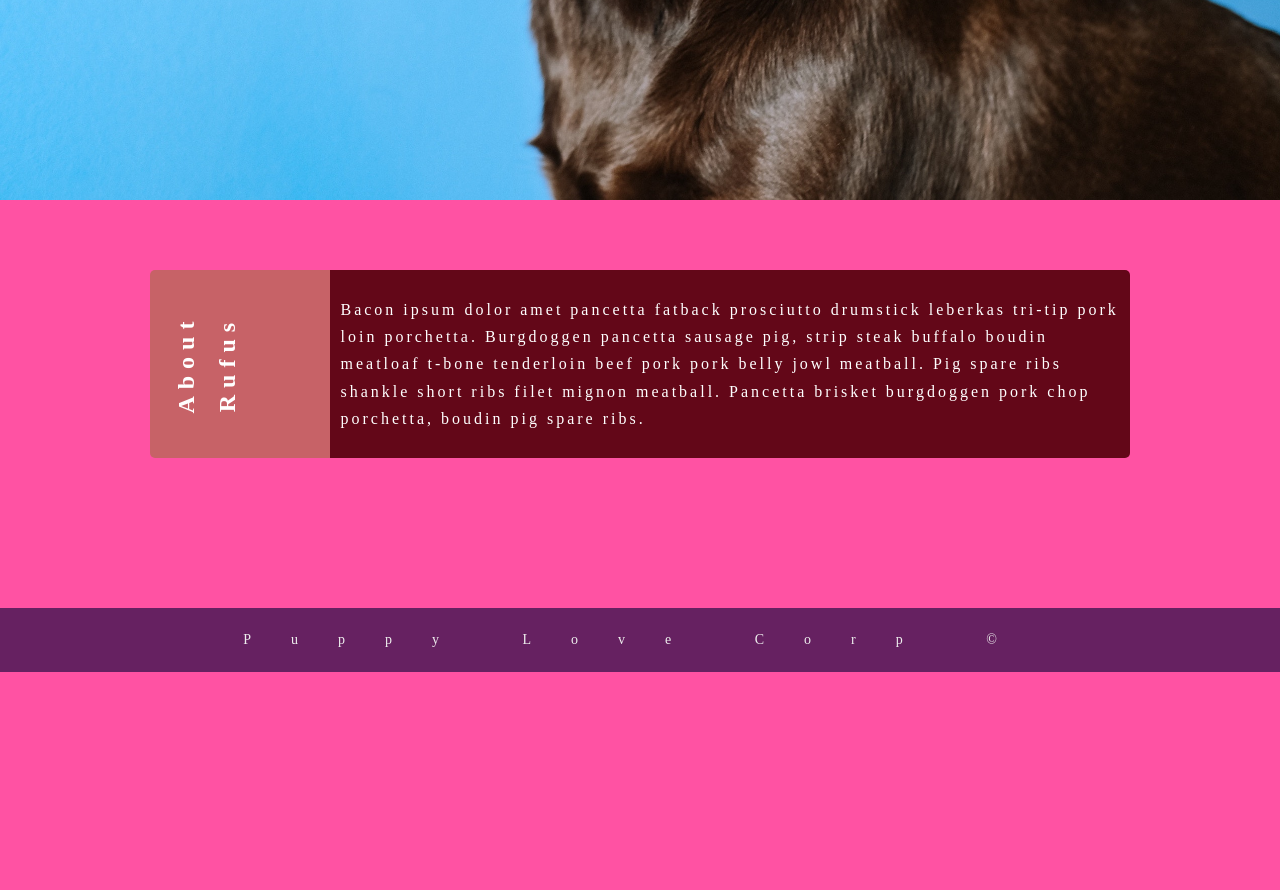
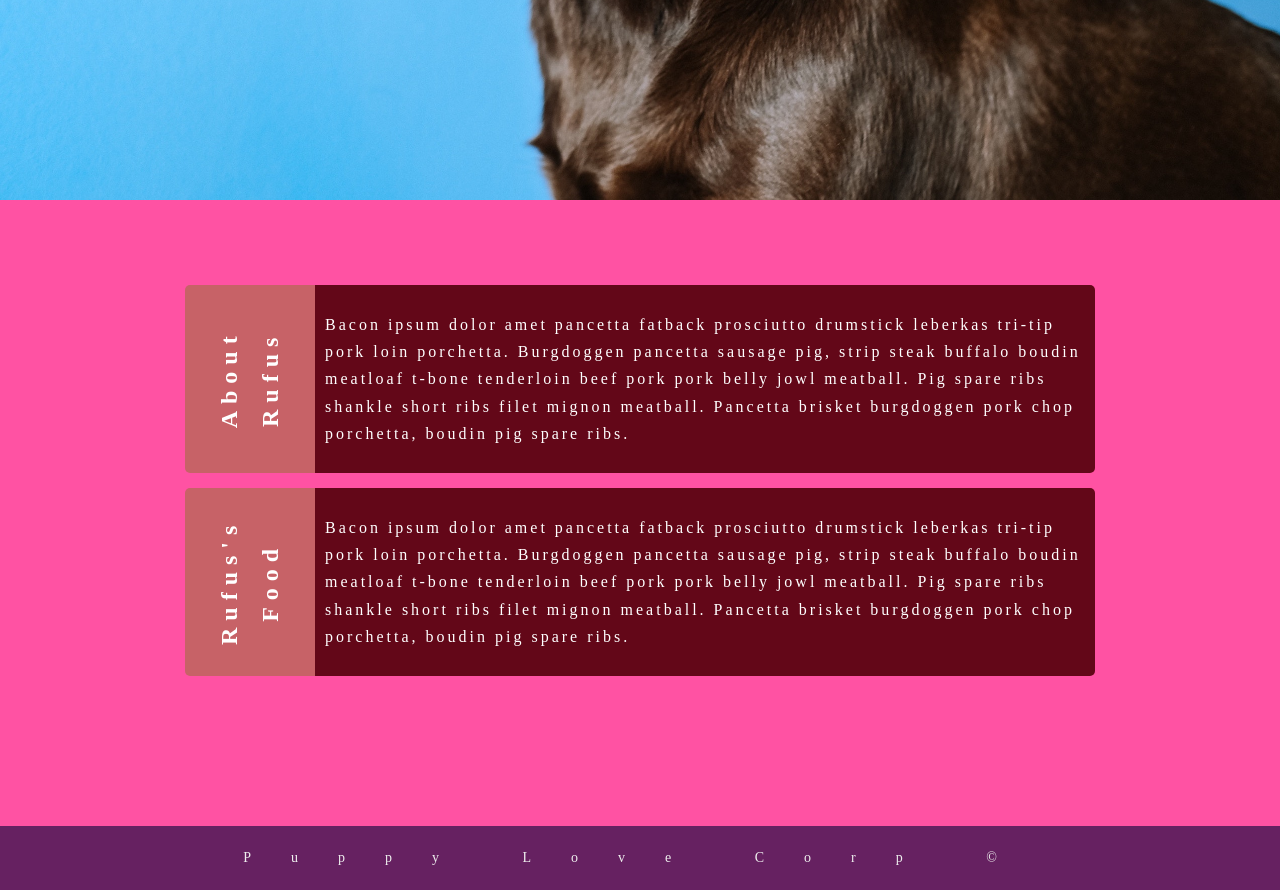
Before and after one commit to zootechdrum/puppy-pal, a website: page index.html in a window 1280 px wide. Shown: the part 560-1450 px from the top of the page. Before the commit the page ends 1232 px from the top, so only its background shows below. Drawn offline with Linux system fonts and the light colour scheme; a web font is replaced by a local one.

Commit message:
added another section

```diff
--- a/assets/sass/base/_base.scss
+++ b/assets/sass/base/_base.scss
@@ -11,6 +11,7 @@ body{
     margin: 0;
     padding: 0;
     background: $color-primary;
+    flex-wrap: nowrap;
 }
 // The number 62.5% comes from the fact that a browser's default font-size is 16px. We want to make it so that 1rem = 10px.
 // That way we can easily use them as an alternative. 10/16 = 62.
--- a/assets/sass/components/_content.scss
+++ b/assets/sass/components/_content.scss
@@ -1,6 +1,12 @@
 .content{
+    justify-content: center;
+    display: flex;
+    flex-direction: row;
+    margin-top:15px;
 
     &__header{
+        flex-wrap: nowrap;
+        align-items: center;
         display: flex;
         justify-content: center;
         text-align: center;
@@ -9,7 +15,8 @@
         z-index: 0;
     }
     &__title{
-
+        min-width: 130px;
+            max-width: 100px;
             transform: rotate(-90deg);
             letter-spacing: 0.7rem;
             color:#fff;
@@ -22,6 +29,6 @@
         letter-spacing: 0.3rem;
         background-color: $color-primary-dark;
         color: #fff;
-        width:900px;
+        width:760px;
     }
 }
--- a/assets/sass/pages/_home.scss
+++ b/assets/sass/pages/_home.scss
@@ -3,4 +3,6 @@
     margin-top: -10vh;
     position:relative;
     display:flex;
+    flex-wrap:wrap;
+    justify-content: center;
 }
--- a/index.html
+++ b/index.html
@@ -9,6 +9,7 @@
     <link href="https://fonts.googleapis.com/css?family=Inria+Serif&display=swap" rel="stylesheet">
     <title>Document</title>
 </head>
+
 <body>
     <header class="header">
         <div class="header__text-box">
@@ -18,15 +19,27 @@
         </div>
     </header>
     <section class="section-about">
+        <div class="content">
             <div class="content__header">
                 <h1 class="content__title">About Rufus</h1>
 </div>
                 <div class="content__paragraph">
-                <p>Bacon ipsum dolor amet pancetta fatback prosciutto drumstick leberkas tri-tip pork loin
-                    porchetta. Burgdoggen pancetta sausage pig, strip steak buffalo boudin meatloaf t-bone
-                    tenderloin beef pork pork belly jowl meatball. Pig spare ribs shankle short ribs filet mignon
-                    meatball.
-                    Pancetta brisket burgdoggen pork chop porchetta, boudin pig spare ribs.</p>
+                    <p>Bacon ipsum dolor amet pancetta fatback prosciutto drumstick leberkas tri-tip pork loin porchetta. Burgdoggen
+                        pancetta sausage pig, strip steak buffalo boudin meatloaf t-bone tenderloin beef pork pork belly
+                        jowl meatball. Pig spare ribs shankle short ribs filet mignon meatball. Pancetta brisket burgdoggen
+                        pork chop porchetta, boudin pig spare ribs.</p>
+                </div>
+        </div>
+        <div class="content">
+                <div class="content__header">
+                    <h1 class="content__title">Rufus's Food</h1>
+    </div>
+                    <div class="content__paragraph">
+                        <p>Bacon ipsum dolor amet pancetta fatback prosciutto drumstick leberkas tri-tip pork loin porchetta. Burgdoggen
+                            pancetta sausage pig, strip steak buffalo boudin meatloaf t-bone tenderloin beef pork pork belly
+                            jowl meatball. Pig spare ribs shankle short ribs filet mignon meatball. Pancetta brisket burgdoggen
+                            pork chop porchetta, boudin pig spare ribs.</p>
+                    </div>
             </div>
     </section>
     <footer class="footer">
```
Also changed, not shown: assets/css/style.css. Lines whose indentation alone changed are shown as unchanged.
